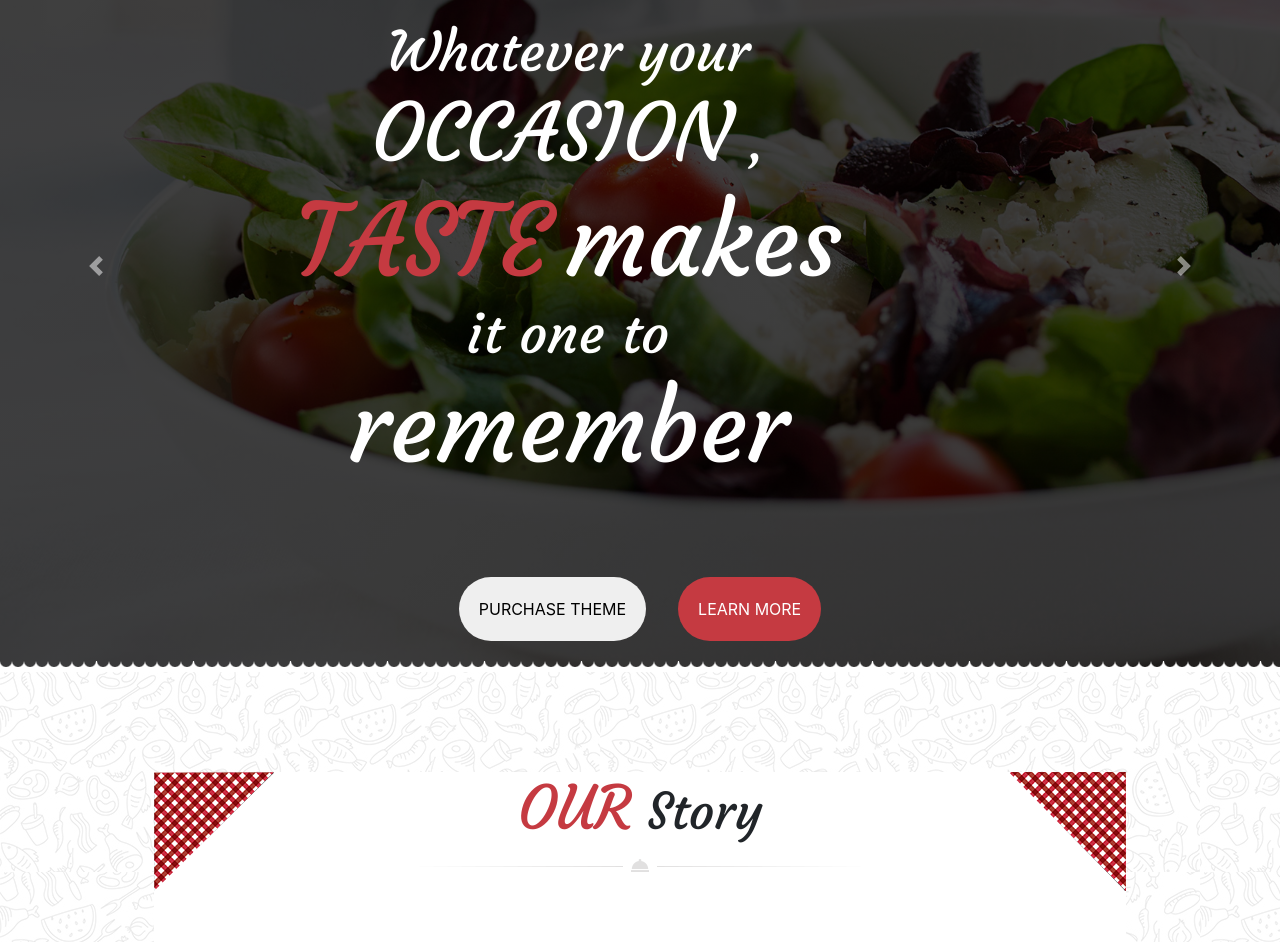
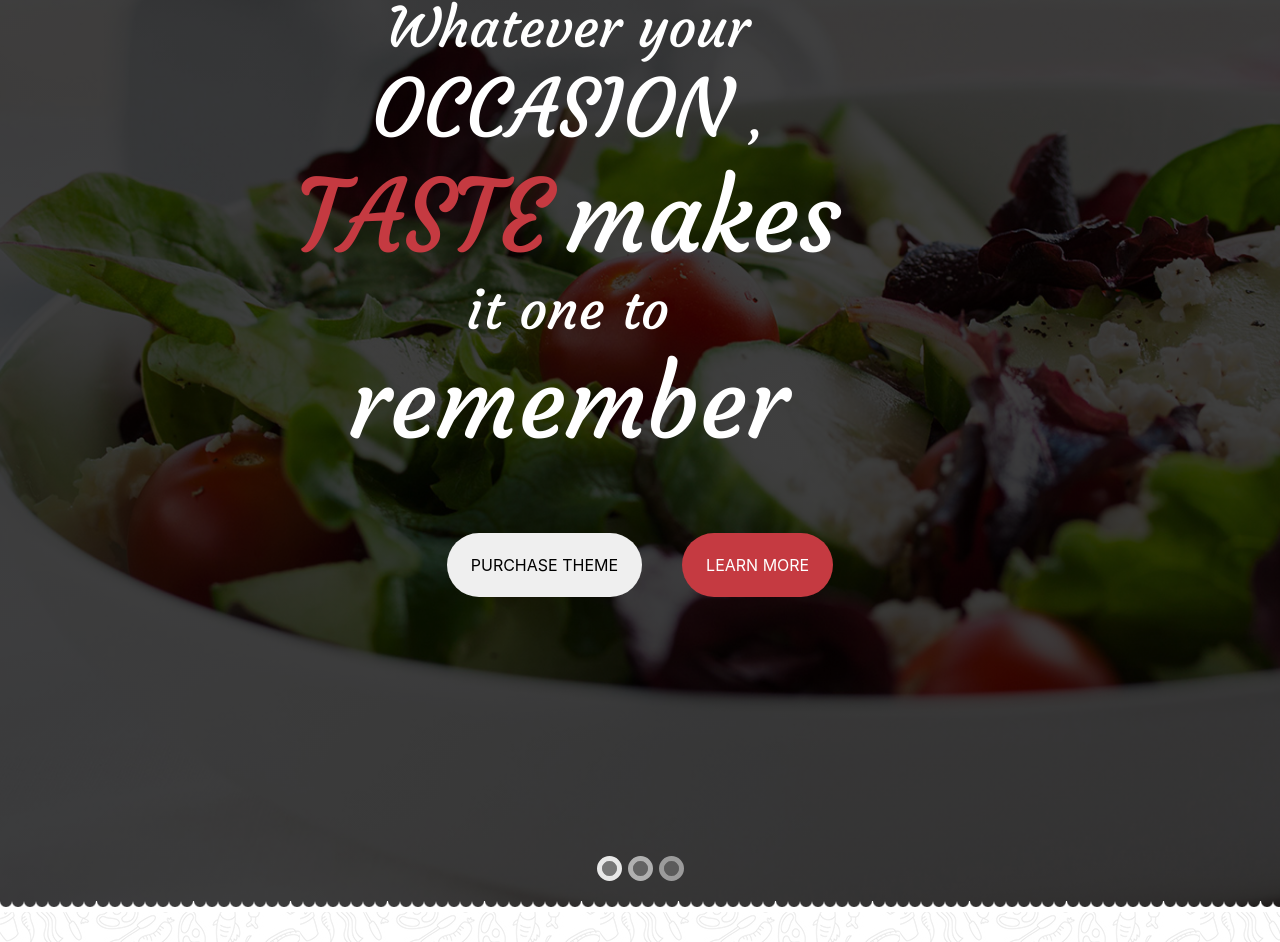
Before and after one commit to KevinTanghe/Site-du-chef, a plain HTML site: page index.html in a window 1280 px wide. Shown: the part 271-1213 px from the top of the page. Drawn offline with nearby package versions, Linux system fonts and the light colour scheme; files whose address does not match are found by name.

Commit message:
projet finis v2

```diff
--- a/index.html
+++ b/index.html
@@ -28,31 +28,29 @@
             </div>
         </nav>
                             <!-- Fin de la navbar -->
-                            <!-- Titre principal du header -->
-        <div class="container-fuild">
-            <div id="carouselContent" class="carousel slide" data-ride="carousel">
-                <div class="carousel-inner" role="listbox">
-                    <div class="carousel-item active text-center p-4">
-                        <h1 class="text-white text-center">Whatever your <span class="span1">OCCASION</span> , <span class="span2">TASTE</span> <span class="span3">makes</span> it one to <span class="span4">remember</span></h1>
-                    </div>
-                    <div class="carousel-item text-center p-4">
+                            <!-- Carousel -->
 
-                        <h1 class="text-white text-center">Whatever your <span class="span1">OCCASION</span> , <span class="span2">TASTE</span> <span class="span3">makes</span> it one to <span class="span4">remember</span></h1>
-                    </div>
+        <div id="carouselExampleIndicators" class="carousel slide" data-ride="carousel">
+            <div class="carousel-inner">
+                <div class="carousel-item active">
+                    <h1 class="text-white text-center">Whatever your <span class="span1">OCCASION</span> , <span class="span2">TASTE</span> <span class="span3">makes</span> it one to <span class="span4">remember</span></h1>
                 </div>
-                <div class="container-fuild d-flex justify-content-center">
-                    <button class="bouton1 m-3">PURCHASE THEME</button>
-                    <button class="bouton2 m-3">LEARN MORE</button>
+                <div class="carousel-item">
+                    <h1 class="text-white text-center">Whatever your <span class="span1">OCCASION</span> , <span class="span2">TASTE</span> <span class="span3">makes</span> it one to <span class="span4">remember</span></h1>
                 </div>
-                <a class="carousel-control-prev" href="#carouselContent" role="button" data-slide="prev">
-                    <span class="carousel-control-prev-icon" aria-hidden="true"></span>
-                    <span class="sr-only">Previous</span>
-                </a>
-                <a class="carousel-control-next" href="#carouselContent" role="button" data-slide="next">
-                    <span class="carousel-control-next-icon" aria-hidden="true"></span>
-                    <span class="sr-only">Next</span>
-                </a>
+                <div class="carousel-item">
+                    <h1 class="text-white text-center">Whatever your <span class="span1">OCCASION</span> , <span class="span2">TASTE</span> <span class="span3">makes</span> it one to <span class="span4">remember</span></h1>
+                </div>
             </div>
+            <div class="container-fuild d-flex justify-content-center">
+                <button class="bouton1 px-4">PURCHASE THEME</button>
+                <button class="bouton2 px-4">LEARN MORE</button>
+            </div>
+            <ol class="carousel-indicators">
+                <li data-target="#carouselExampleIndicators" data-slide-to="0" class="active"></li>
+                <li data-target="#carouselExampleIndicators" data-slide-to="1"></li>
+                <li data-target="#carouselExampleIndicators" data-slide-to="2"></li>
+            </ol>
         </div>
         <div class="bgheaderfin">
         </div>
@@ -89,25 +87,25 @@
                         <a class="list-group-item-disable border p-2 list-group-item-action" id="list-home-list" data-toggle="list" href="#list-home" role="tab" aria-controls="home">
                             <div class="d-flex flex-column align-items-center">
                                 <i class="fas fa-mug-hot"></i>
-                                <span class="p-2 familyCourg">BreakFast</span>
+                                <span class="p-2 menuTitre">BreakFast</span>
                             </div>
                         </a>
                         <a class="list-group-item-disable border p-2 list-group-item-action" id="list-profile-list" data-toggle="list" href="#list-profile" role="tab" aria-controls="profile">
                             <div class="d-flex flex-column align-items-center">
                                 <i class="fas fa-hamburger"></i>
-                                <span class="p-2 familyCourg">Lunch</span>
+                                <span class="p-2 menuTitre">Lunch</span>
                             </div>
                         </a>
                         <a class="list-group-item-disable border p-2  list-group-item-action" id="list-messages-list" data-toggle="list" href="#list-messages" role="tab" aria-controls="messages">
                             <div class="d-flex flex-column align-items-center">
                                 <i class="fas fa-concierge-bell"></i>
-                                <span class="p-2 familyCourg">Snacks</span>
+                                <span class="p-2 menuTitre">Snacks</span>
                             </div>
                         </a>
                         <a class="list-group-item-disable border p-2  list-group-item-action" id="list-settings-list" data-toggle="list" href="#list-settings" role="tab" aria-controls="settings">
                             <div class="d-flex flex-column align-items-center">
                                 <i class="fas fa-mug-hot"></i>
-                                <span class="p-2 familyCourg">Dinner</span>
+                                <span class="p-2 menuTitre">Dinner</span>
                             </div>
                         </a>
                     </div>
--- a/src/scss/modules/_header.scss
+++ b/src/scss/modules/_header.scss
@@ -43,6 +43,8 @@ header{
         padding: 20px;
         border-radius: 50px;
         border: none;
+        margin: 20px;
+        margin-bottom: 300px;
     }
 
     .bouton2{
@@ -51,9 +53,23 @@ header{
         border: none;
         background-color:$couleur1;
         color: white;
+        margin: 20px;
+        margin-bottom: 300px;
 
     }
 }
+
+.carousel-indicators{
+
+    li{
+        width: 15px;
+        height: 15px;
+        border-radius: 50%;
+        background-color: grey;
+        border: white 5px solid;
+    }
+}
+
 
 .bgheaderfin{
     background: url("/home/tanghe/Bureau/codingSchool15/9-Site-du-chef/site_du_chef/public/images/bottom_decoration_img.png");
--- a/src/scss/modules/_section.scss
+++ b/src/scss/modules/_section.scss
@@ -41,7 +41,10 @@
 }
 
 
-
+.menuTitre{
+    font-family: courgette;
+    font-size: 30px;
+}
 
 .familyCourg{
     font-family: courgette;
@@ -55,6 +58,7 @@
 .menulist{
     display: flex;
     flex-wrap: wrap;
+
     h4{
         max-width: max-content;
     }
@@ -80,6 +84,7 @@
     flex: 1;
     width: 100%;
     padding: 10px;
+    border-bottom: 1px solid lightgray;
 
 }
 
```
Also changed, not shown: public/css/app.css.
